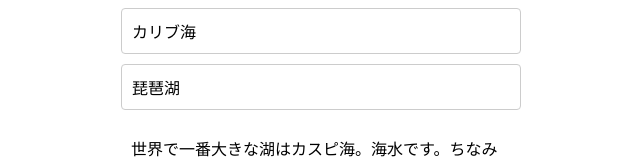
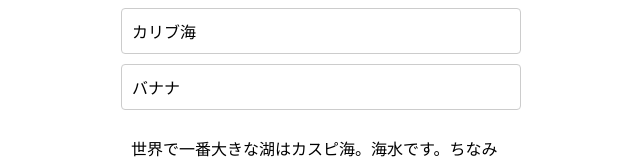
Before and after one commit to marimonon/vite-quiz, a React (Vite) app: page / in a window 1280 px wide. Shown: the part 128-288 px from the top of the page, without its empty margins (319-959 px from the left). Built offline with nearby package versions, Linux system fonts and the light colour scheme.

Commit message:
配列からliを作成

```diff
--- a/src/components/Choices.jsx
+++ b/src/components/Choices.jsx
@@ -1,6 +1,8 @@
 import { css } from "@emotion/react";
 
 function Choices() {
+  const items = ["カスピ海", "カリブ海", "バナナ"];
+
   return (
     <ul
       css={css`
@@ -9,9 +11,13 @@
         margin-bottom: 16px;
       `}
     >
-      <li css={itemStyle}>カスピ海</li>
-      <li css={itemStyle}>カリブ海</li>
-      <li css={itemStyle}>琵琶湖</li>
+      {items.map((item) => {
+        return (
+          <li css={itemStyle} key={item}>
+            {item}
+          </li>
+        );
+      })}
     </ul>
   );
 }
```
